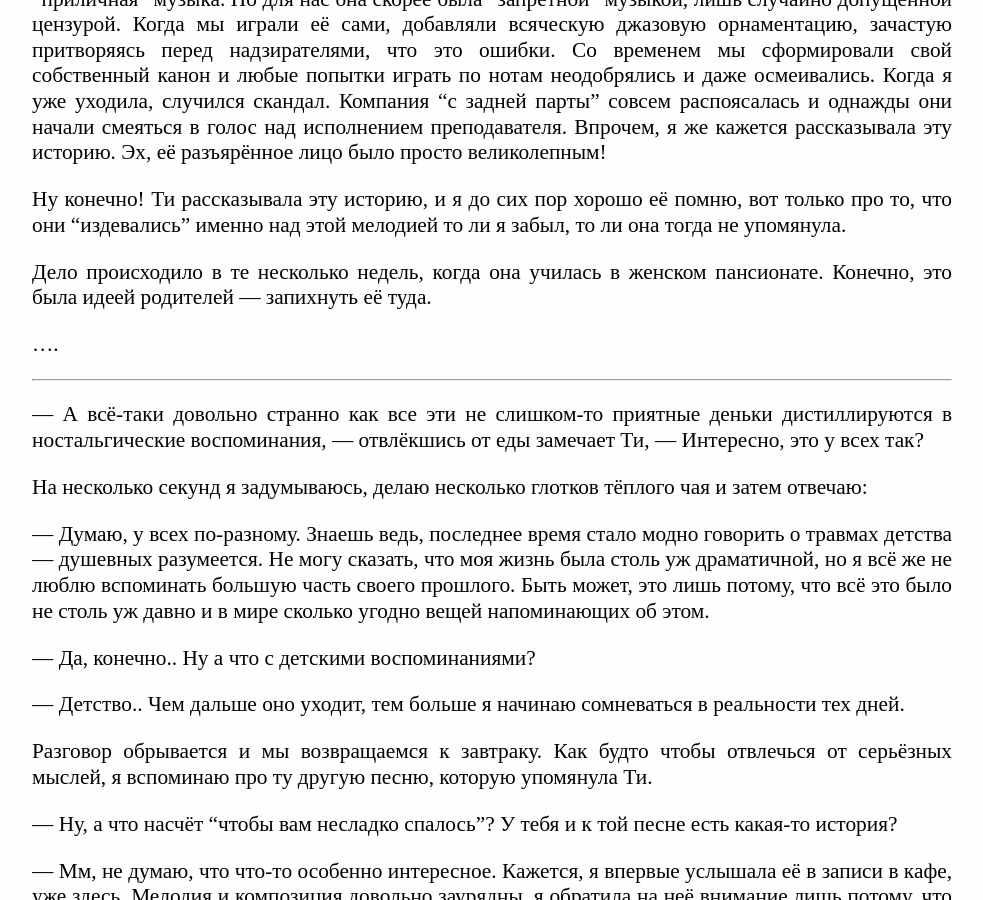
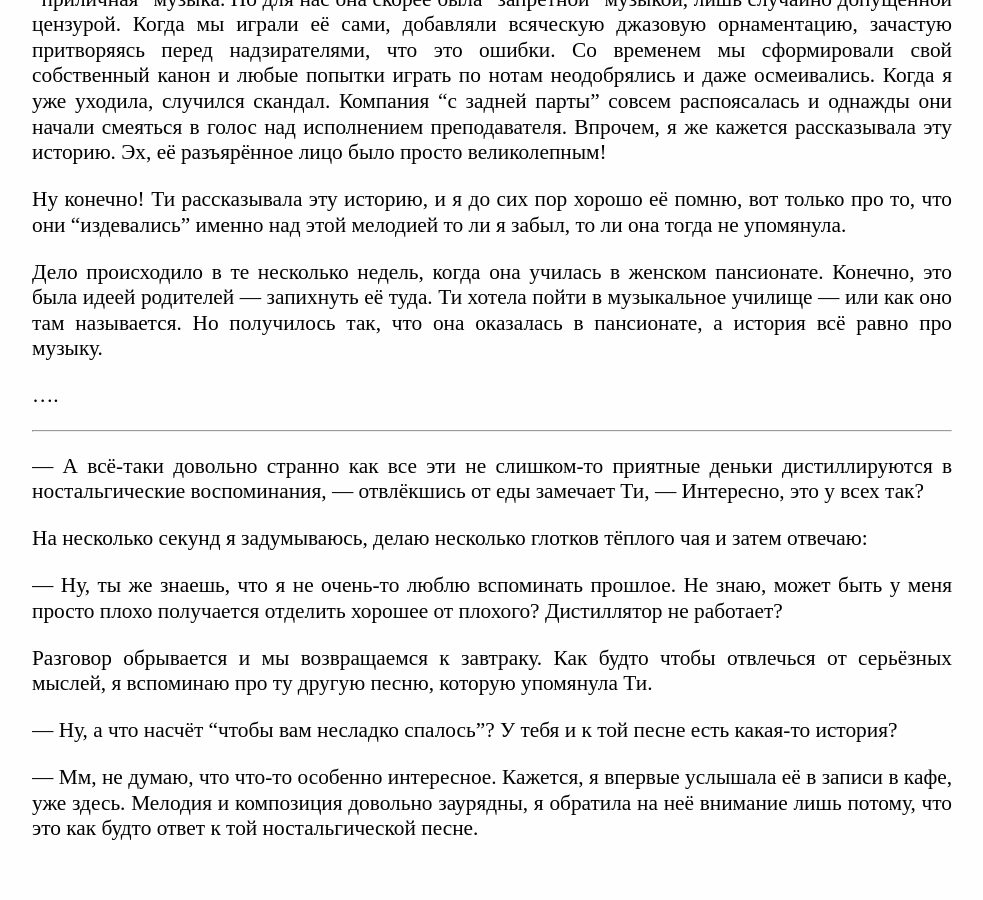
Before and after one commit to caryoscelus/lezvije-travy, a Jekyll site: the page built from text/why-rain.md, in a window 1280 px wide and 900 px high, scrolled down 2261 px. Shown: the whole window, without its empty margins (148-1131 px from the left). Built offline with Jekyll 4.4.1, drawn with Linux system fonts in a browser that asks for light colours; some of the changed text lies outside the part shown.

Commit message:
why rain edits

```diff
--- a/text/why-rain.md
+++ b/text/why-rain.md
@@ -112,7 +112,9 @@ does — rain — exist?" Нет, это слишком авангардно д
 ли она тогда не упомянула.
 
 Дело происходило в те несколько недель, когда она училась в женском
-пансионате. Конечно, это была идеей родителей — запихнуть её туда.
+пансионате. Конечно, это была идеей родителей — запихнуть её туда. Ти хотела
+пойти в музыкальное училище — или как оно там называется. Но получилось так, что
+она оказалась в пансионате, а история всё равно про музыку.
 
 ....
 
@@ -125,16 +127,9 @@ does — rain — exist?" Нет, это слишком авангардно д
 На несколько секунд я задумываюсь, делаю несколько глотков тёплого чая и затем
 отвечаю:
 
-— Думаю, у всех по-разному. Знаешь ведь, последнее время стало модно говорить о
-травмах детства — душевных разумеется. Не могу сказать, что моя жизнь была столь
-уж драматичной, но я всё же не люблю вспоминать большую часть своего
-прошлого. Быть может, это лишь потому, что всё это было не столь уж давно и в
-мире сколько угодно вещей напоминающих об этом.
-
-— Да, конечно.. Ну а что с детскими воспоминаниями?
-
-— Детство.. Чем дальше оно уходит, тем больше я начинаю сомневаться в реальности
-тех дней.
+— Ну, ты же знаешь, что я не очень-то люблю вспоминать прошлое. Не знаю, может
+быть у меня просто плохо получается отделить хорошее от плохого? Дистиллятор не
+работает?
 
 Разговор обрывается и мы возвращаемся к завтраку. Как будто чтобы отвлечься от
 серьёзных мыслей, я вспоминаю про ту другую песню, которую упомянула Ти.
```
Also changed, not shown: other parts of text/why-rain.md (+2 -2 lines).
